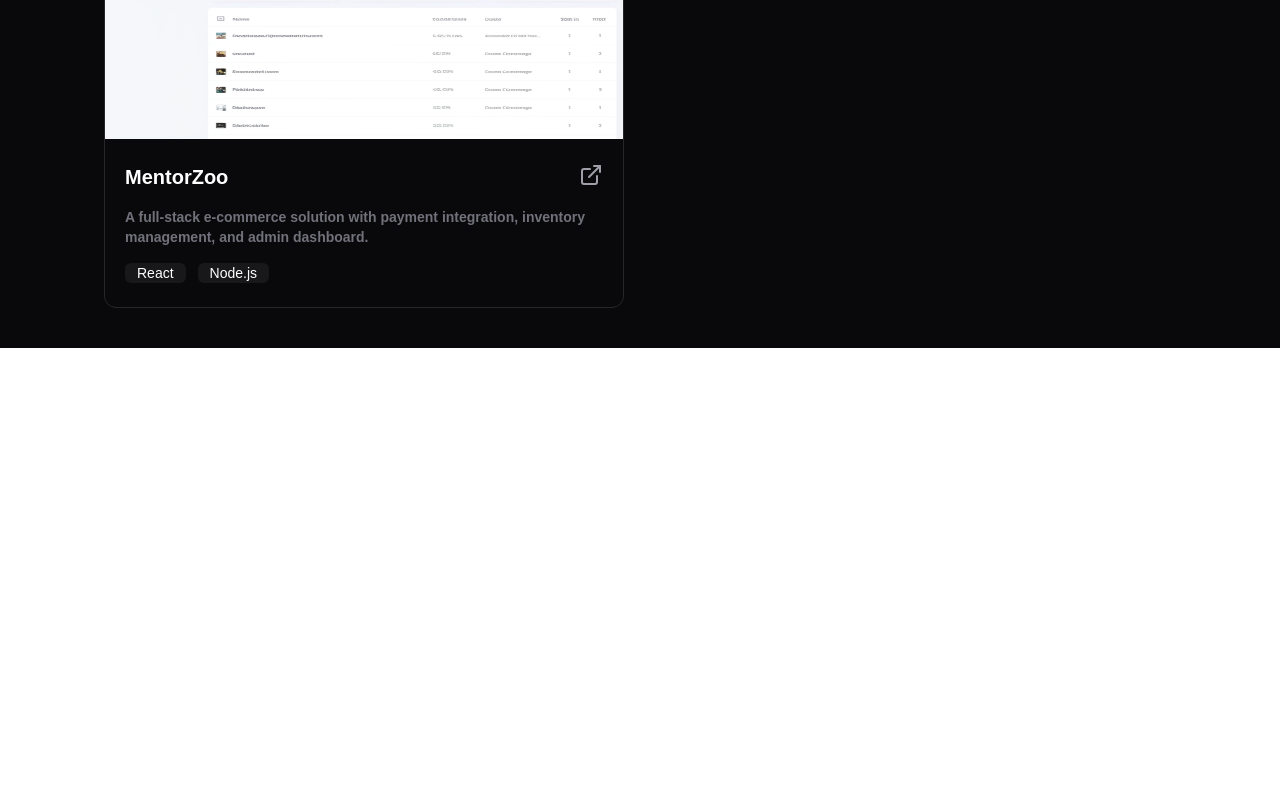
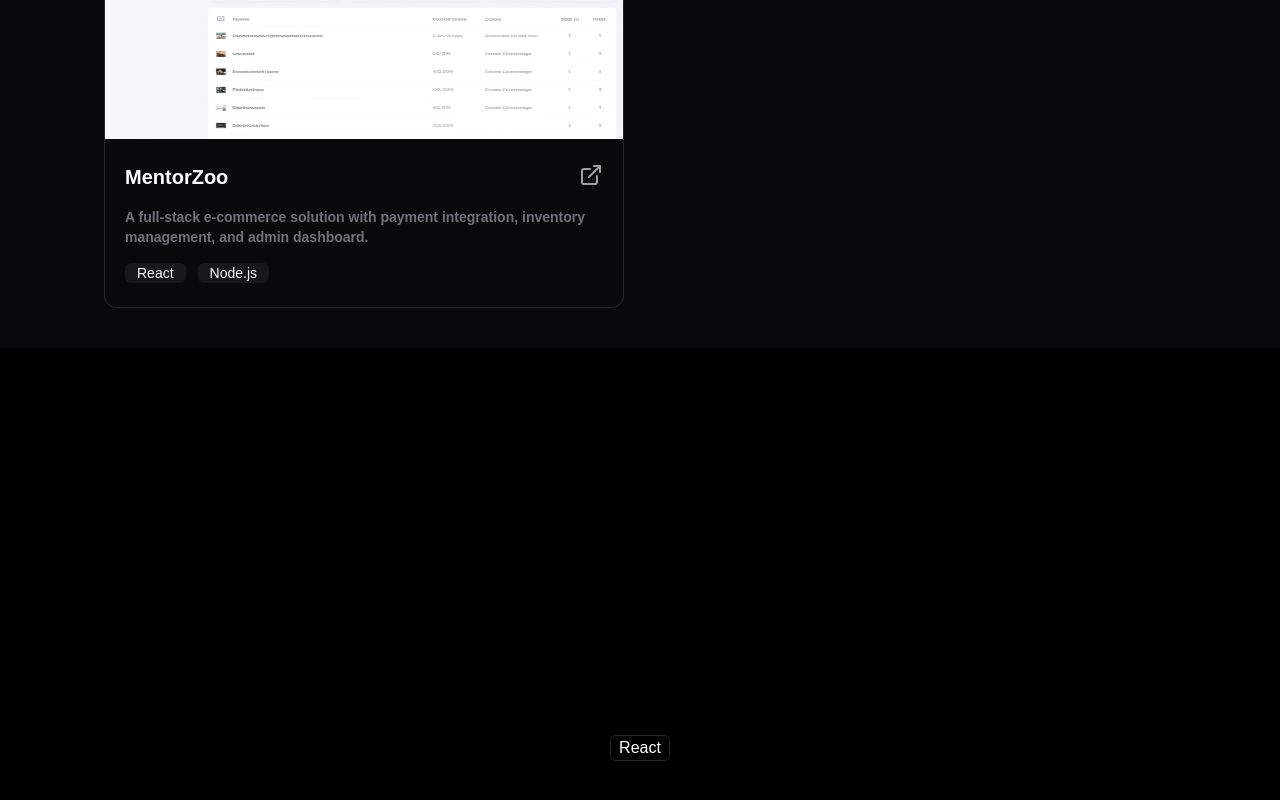
Before and after one commit to KevinLai02/portfolio, a Next.js app: page / in a window 1280 px wide. Shown: the part 1772-2572 px from the top of the page. Before the commit the page ends 2120 px from the top, so only its background shows below. Built offline with nearby package versions, Linux system fonts and the light colour scheme.

Commit message:
skill tag feature

```diff
--- a/src/container/Home/Home.tsx
+++ b/src/container/Home/Home.tsx
@@ -1,6 +1,7 @@
 import Header from "~/components/Header/Header";
-import Lobby from "~/container/Lobby/Lobby";
+import Lobby from "../Lobby/Lobby";
 import Project from "../Project/Project";
+import Skill from "../Skill/Skill";
 
 export default function Home() {
 	return (
@@ -8,6 +9,7 @@
 			<Header />
 			<Lobby />
 			<Project />
+			<Skill />
 		</div>
 	);
 }
--- a/src/container/Skill/Skill.tsx
+++ b/src/container/Skill/Skill.tsx
@@ -1,9 +1,13 @@
+import Tag from "./components/Tag/Tag";
+
 const Skill = () => {
 	return (
 		<div
 			className="min-h-screen flex flex-col items-center justify-center bg-black"
 			id="skill"
-		></div>
+		>
+			<Tag value="React" />
+		</div>
 	);
 };
 
--- a/src/container/Skill/components/Tag/Tag.tsx
+++ b/src/container/Skill/components/Tag/Tag.tsx
@@ -2,7 +2,7 @@
 
 const Tag = ({ value }: Props) => {
 	return (
-		<div className="flex items-center justify-center border border-zinc-800 rounded-md text-white bg-transparent text-sm px-3">
+		<div className="flex items-center justify-center border border-zinc-800 rounded-md text-white bg-transparent text-base px-2">
 			{value}
 		</div>
 	);
```
